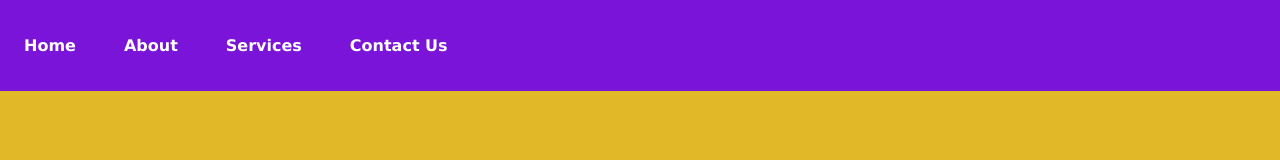
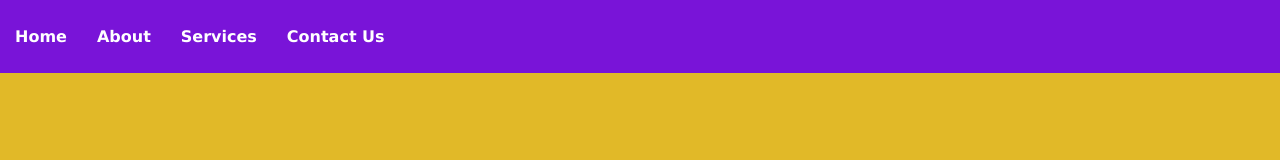
Before and after one commit to Roottoaccess/sigma_web_development, a plain HTML site: page video28/index.html in a window 1280 px wide. Drawn offline with Linux system fonts and the light colour scheme.

Commit message:
another problem statement

```diff
--- a/video28/style.css
+++ b/video28/style.css
@@ -24,7 +24,7 @@ nav{
 ul li{
     list-style: none;
     /* display: inline; */
-    padding: 24px;
+    padding: 15px;
     font-weight: 600;
 }
 
@@ -33,6 +33,7 @@ ul li{
         flex-direction: column;
     }
 }
+
 ul li a{
     color: var(--text-color);
     text-decoration: none;
```
Also changed, not shown: video28/index.html (line endings or trailing spaces).
